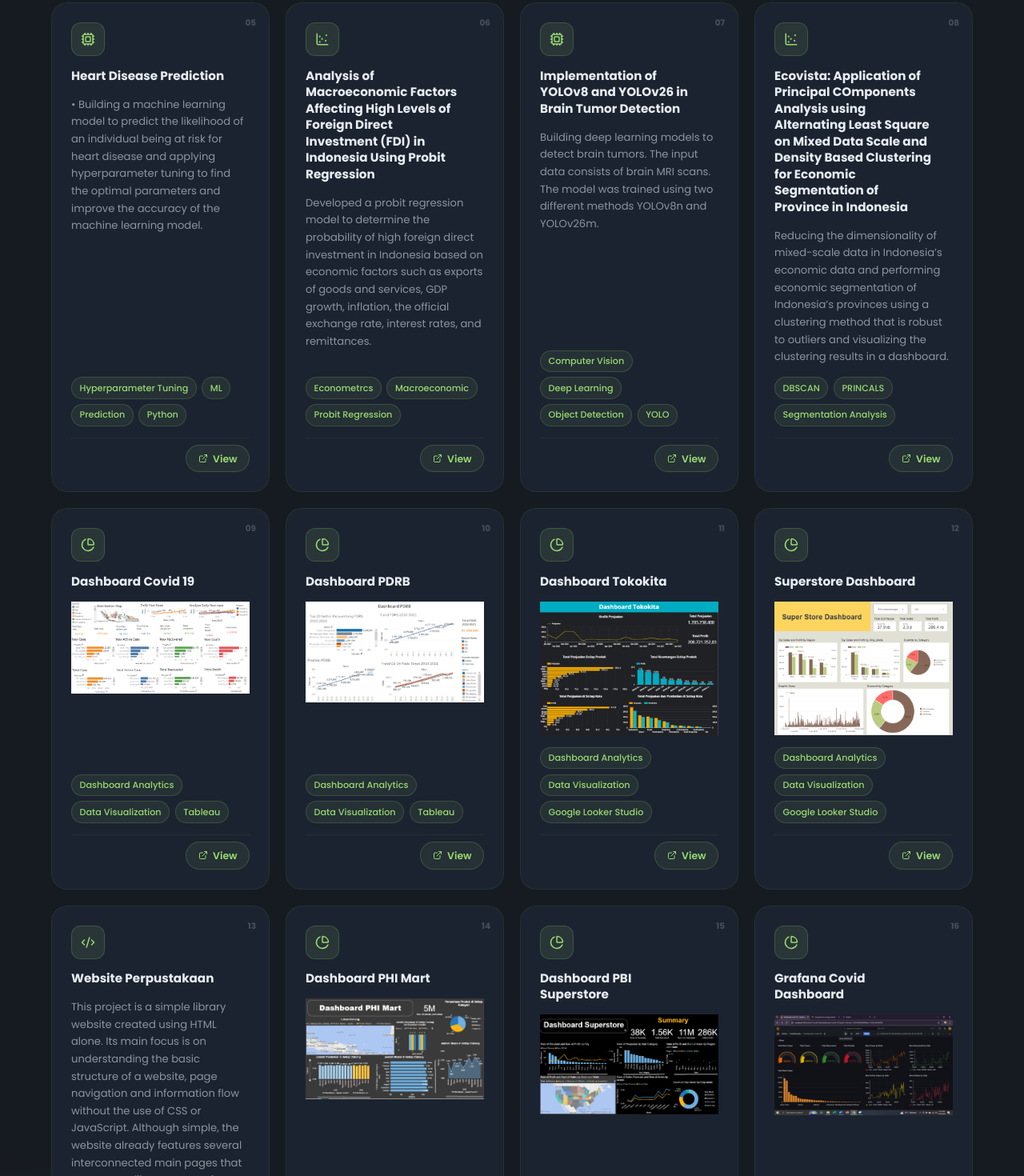
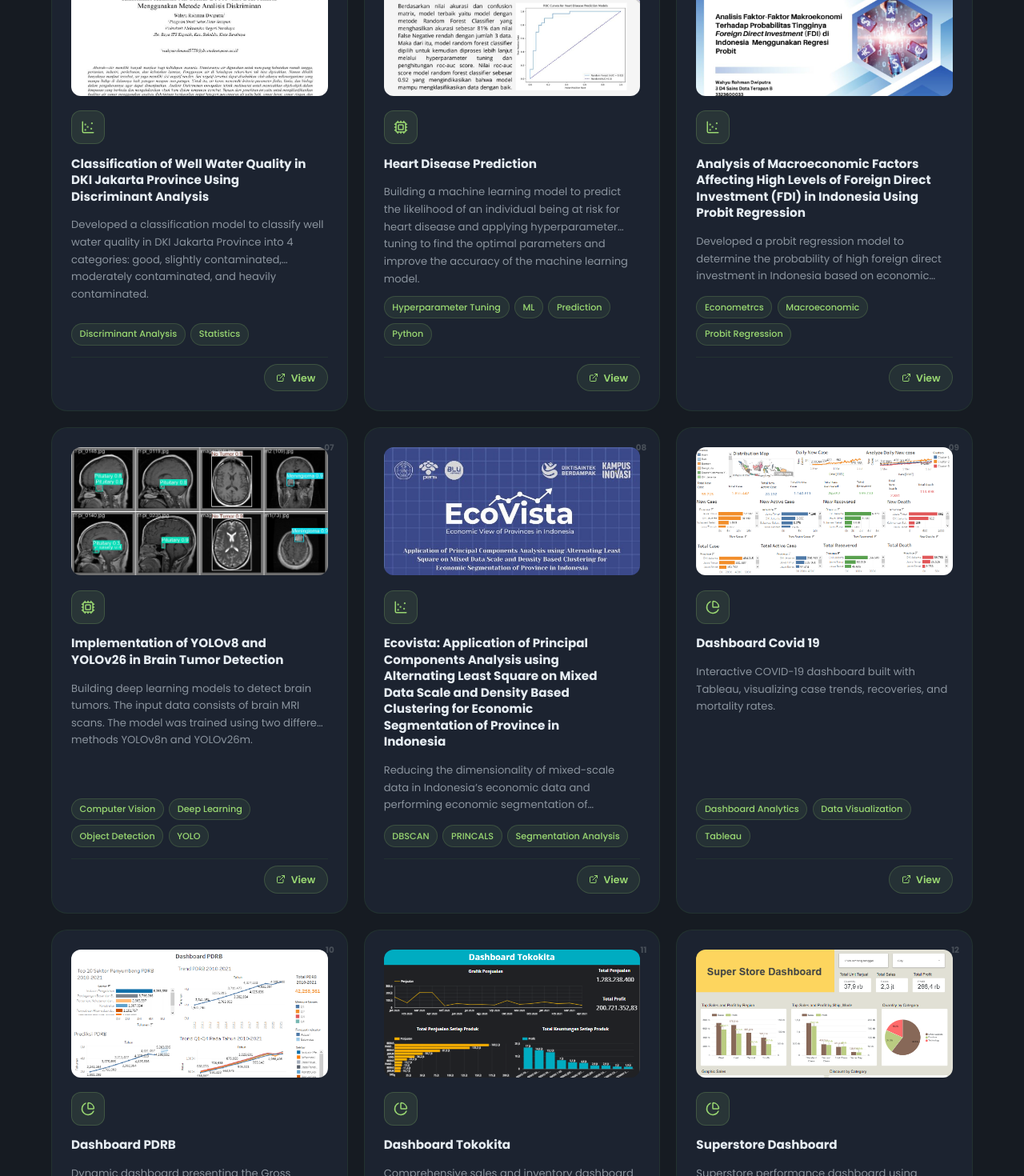
Before and after one commit to wahyurohmann/portofolio-website, a React (Vite) app: page / in a window 1280 px wide. Shown: the part 3760-5230 px from the top of the page at 80% size. Built offline with nearby package versions, Linux system fonts and the light colour scheme.

Commit message:
Fix bug add images

```diff
--- a/src/sections/Projects.jsx
+++ b/src/sections/Projects.jsx
@@ -12,7 +12,7 @@ import {
   SlidersHorizontal,
 } from 'lucide-react';
 import '../styles/projects.css';
-import { img } from 'framer-motion/client';
+
 
 /* ── 20 Project cards ── */
 const PROJECTS = [
@@ -39,6 +39,7 @@ const PROJECTS = [
   {
     id: 'p2',
     title: 'Market Basket Analysis Using The Apriori Algorithm',
+    image: '/2-market-basket.JPG',
     desc: 'Building a clustering model for market basket analysis using the Apriori algorithm. Market basket analysis plays a role in determining product layout, identifying product purchase patterns, and determining product bundles.',
     tags: ['Apriori Algorithm', 'Association Rule', 'Python'],
     icon: <Cpu size={18} />,
@@ -48,7 +49,8 @@ const PROJECTS = [
   {
     id: 'p3',
     title: 'Multivariate Linear Regression Analysis of the Effect of the Human Development Index, the Open Unemployment Rate, and Economic Growth on the Number of People Living in Poverty in East Nusa Tenggara Province in 2022',
-    desc: 'Analysing and processing data using multiple linear regression to determine the effect of the independent variables the Human Development Index, the open unemployment rate, and economic growth—on the dependent variable, the number of people living in poverty in East Nusa Tenggara Province in 2022.',
+    image: '/3-reglin-smt1.JPG',
+    desc: 'Analysing and processing data using multiple linear regression to determine the effect of the independent variables—the Human Development Index, the open unemployment rate, and economic growth—on the dependent variable, the number of people living in poverty in East Nusa Tenggara Province in 2022.',
     tags: ['Multiple Linear Regression', 'R Programming Languange', 'Statistics'],
     icon: <ScatterChart size={18} />,
     category: 'Data Analytics',
@@ -57,7 +59,8 @@ const PROJECTS = [
   {
     id: 'p4',
     title: 'Classification of Well Water Quality in DKI Jakarta Province Using Discriminant Analysis',
-    desc: 'Developed a classification model to classify well water quality in DKI Jakarta Province into 4 categories: good, slightly contaminated, moderately contaminated, and heavily contaminated.    ',
+    image: '/4-water-quality.JPG',
+    desc: 'Developed a classification model to classify well water quality in DKI Jakarta Province into 4 categories: good, slightly contaminated, moderately contaminated, and heavily contaminated.',
     tags: ['Discriminant Analysis', 'Statistics'],
     icon: <ScatterChart size={18} />,
     category: 'Data Analytics',
@@ -66,7 +69,8 @@ const PROJECTS = [
   {
     id: 'p5',
     title: 'Heart Disease Prediction',
-    desc: '•	Building a machine learning model to predict the likelihood of an individual being at risk for heart disease and applying hyperparameter tuning to find the optimal parameters and improve the accuracy of the machine learning model.    ',
+    image: '/5-heart-disease.JPG',
+    desc: 'Building a machine learning model to predict the likelihood of an individual being at risk for heart disease and applying hyperparameter tuning to find the optimal parameters and improve the accuracy of the machine learning model.',
     tags: ['Hyperparameter Tuning', 'ML', 'Prediction', 'Python'],
     icon: <Cpu size={18} />,
     category: 'ML',
@@ -75,6 +79,7 @@ const PROJECTS = [
   {
     id: 'p6',
     title: 'Analysis of Macroeconomic Factors Affecting High Levels of Foreign Direct Investment (FDI) in Indonesia Using Probit Regression',
+    image: '/6-fdi.JPG',
     desc: 'Developed a probit regression model to determine the probability of high foreign direct investment in Indonesia based on economic factors such as exports of goods and services, GDP growth, inflation, the official exchange rate, interest rates, and remittances.',
     tags: ['Econometrcs', 'Macroeconomic', 'Probit Regression'],
     icon: <ScatterChart size={18} />,
@@ -84,6 +89,7 @@ const PROJECTS = [
   {
     id: 'p7',
     title: 'Implementation of YOLOv8 and YOLOv26 in Brain Tumor Detection',
+    image: '/7-yolo26.jpg',
     desc: 'Building deep learning models to detect brain tumors. The input data consists of brain MRI scans. The model was trained using two different methods YOLOv8n and YOLOv26m.',
     tags: ['Computer Vision', 'Deep Learning', 'Object Detection', 'YOLO'],
     icon: <Cpu size={18} />,
@@ -92,7 +98,8 @@ const PROJECTS = [
   },
   {
     id: 'p8',
-    title: 'Ecovista: Application of Principal COmponents Analysis using Alternating Least Square on Mixed Data Scale and Density Based Clustering for Economic Segmentation of Province in Indonesia',
+    title: 'Ecovista: Application of Principal Components Analysis using Alternating Least Square on Mixed Data Scale and Density Based Clustering for Economic Segmentation of Province in Indonesia',
+    image: '/8-ecovista.jpg',
     desc: 'Reducing the dimensionality of mixed-scale data in Indonesia’s economic data and performing economic segmentation of Indonesia’s provinces using a clustering method that is robust to outliers and visualizing the clustering results in a dashboard.',
     tags: ['DBSCAN', 'PRINCALS', 'Segmentation Analysis'],
     icon: <ScatterChart size={18} />,
@@ -102,7 +109,8 @@ const PROJECTS = [
   {
     id: 'p9',
     title: 'Dashboard Covid 19',
-    desc: <img src="/tableau-covid-19.png" alt="Dashboard Covid 19" className='project-card_image-preview' />,
+    image: '/tableau-covid-19.png',
+    desc: 'Interactive COVID-19 dashboard built with Tableau, visualizing case trends, recoveries, and mortality rates.',
     tags: ['Dashboard Analytics', 'Data Visualization', 'Tableau'],
     icon: <PieChart size={18} />,
     category: 'Data Visualizations',
@@ -111,7 +119,8 @@ const PROJECTS = [
   {
     id: 'p10',
     title: 'Dashboard PDRB',
-    desc: <img src="/tableau-pdrb.png" alt="Dashboard PDRB" className='project-card_image-preview' />,
+    image: '/tableau-pdrb.png',
+    desc: 'Dynamic dashboard presenting the Gross Regional Domestic Product (GRDP) analysis for Indonesian provinces.',
     tags: ['Dashboard Analytics', 'Data Visualization', 'Tableau'],
     icon: <PieChart size={18} />,
     category: 'Data Visualizations',
@@ -120,7 +129,8 @@ const PROJECTS = [
   {
     id: 'p11',
     title: 'Dashboard Tokokita',
-    desc: <img src="/looker-tokokita.png" alt="Dashboard Tokokita" className='project-card_image-preview' />,
+    image: '/looker-tokokita.png',
+    desc: 'Comprehensive sales and inventory dashboard for Tokokita, built with Google Looker Studio.',
     tags: ['Dashboard Analytics', 'Data Visualization', 'Google Looker Studio'],
     icon: <PieChart size={18} />,
     category: 'Data Visualizations',
@@ -129,7 +139,8 @@ const PROJECTS = [
   {
     id: 'p12',
     title: 'Superstore Dashboard',
-    desc: <img src="/looker-superstore.png" alt="Dashboard Superstore" className='project-card_image-preview' />,
+    image: '/looker-superstore.png',
+    desc: 'Superstore performance dashboard using Looker Studio to track revenue, profit, and customer segments.',
     tags: ['Dashboard Analytics', 'Data Visualization', 'Google Looker Studio'],
     icon: <PieChart size={18} />,
     category: 'Data Visualizations',
@@ -138,7 +149,8 @@ const PROJECTS = [
   {
     id: 'p13',
     title: 'Website Perpustakaan',
-    desc: 'This project is a simple library website created using HTML alone. Its main focus is on understanding the basic structure of a website, page navigation and information flow without the use of CSS or JavaScript. Although simple, the website already features several interconnected main pages that represent a library system in general.',
+    image: '/9-perpustakaan.JPG',
+    desc: 'A simple library website built with pure HTML to understand web structure and navigation.',
     tags: ['HTML', 'Web Development'],
     icon: <Code2 size={18} />,
     category: 'Web Development',
@@ -147,7 +159,8 @@ const PROJECTS = [
   {
     id: 'p14',
     title: 'Dashboard PHI Mart',
-    desc: <img src="/pbi-phi.png" alt="Dashboard PHI Mart" className='project-card_image-preview' />,
+    image: '/pbi-phi.png',
+    desc: 'Business intelligence dashboard for PHI Mart created using Power BI for retail analytics.',
     tags: ['Dashboard Analytics', 'Data Visualization', 'Power BI'],
     icon: <PieChart size={18} />,
     category: 'Data Visualizations',
@@ -156,7 +169,8 @@ const PROJECTS = [
   {
     id: 'p15',
     title: 'Dashboard PBI Superstore',
-    desc: <img src="/pbi-superstore.png" alt="Dashboard PBI Superstore" className='project-card_image-preview' />,
+    image: '/pbi-superstore.png',
+    desc: 'Power BI dashboard for Superstore data, visualizing sales trends and geographical performance.',
     tags: ['Dashboard Analytics', 'Data Visualization', 'Power BI'],
     icon: <PieChart size={18} />,
     category: 'Data Visualizations',
@@ -165,7 +179,8 @@ const PROJECTS = [
   {
     id: 'p16',
     title: 'Grafana Covid Dashboard',
-    desc: <img src="/grafana.png" alt="Grafana Covid Dashboard" className='project-card_image-preview' />,
+    image: '/grafana.png',
+    desc: 'Real-time monitoring dashboard for COVID-19 data using Grafana and Prometheus.',
     tags: ['Dashboard Analytics', 'Data Visualization', 'Grafana'],
     icon: <PieChart size={18} />,
     category: 'Data Visualizations',
@@ -348,6 +363,17 @@ export default function Projects() {
                   {String(idx + 1).padStart(2, '0')}
                 </span>
 
+                {/* ── Gambar preview ── */}
+                {project.image && (
+                  <div className="project-card__image-wrapper">
+                    <img
+                      src={project.image}
+                      alt={project.title}
+                      className="project-card__image-preview"
+                    />
+                  </div>
+                )}
+
                 <div className="project-card__icon" aria-hidden="true">
                   {project.icon}
                 </div>
--- a/src/styles/projects.css
+++ b/src/styles/projects.css
@@ -174,7 +174,7 @@
 /* ── Grid ── */
 .projects__grid {
   display: grid;
-  grid-template-columns: repeat(4, 1fr);
+  grid-template-columns: repeat(3, 1fr);
   gap: 1.25rem;
 }
 
@@ -259,20 +259,24 @@
   transition: all var(--transition-base);
 }
 
-/* Tambahkan ini di projects.css */
+/* Wrapper untuk gambar agar overflow terkontrol */
+.project-card__image-wrapper {
+  width: 100%;
+  border-radius: var(--radius-md);
+  overflow: hidden;
+  margin-bottom: 0.25rem;
+}
 
 .project-card__image-preview {
   width: 100%;
-  height: 180px;
-  /* Kamu bisa sesuaikan tinggi ini (misal 150px - 200px) */
+  height: 160px;
   object-fit: cover;
-  /* Ini kuncinya agar gambar 'fit' dan terpotong rapi */
-  border-radius: var(--radius-md);
-  /* Agar sudutnya melengkung sesuai desain card */
-  margin-top: 0.5rem;
-  border: 1px solid var(--border-subtle);
+  object-position: top;
   display: block;
   transition: transform var(--transition-base);
+  border: none;
+  border-radius: 0;
+  margin-top: 0;
 }
 
 /* Opsional: Efek zoom sedikit saat card di-hover agar lebih premium */
@@ -297,11 +301,16 @@
 }
 
 /* Description */
+/* Batasi deskripsi maksimal 3 baris */
 .project-card__desc {
   font-size: 0.82rem;
   color: var(--text-secondary);
   line-height: 1.65;
   flex: 1;
+  display: -webkit-box;
+  -webkit-line-clamp: 3;
+  -webkit-box-orient: vertical;
+  overflow: hidden;
 }
 
 /* Tags */
```
